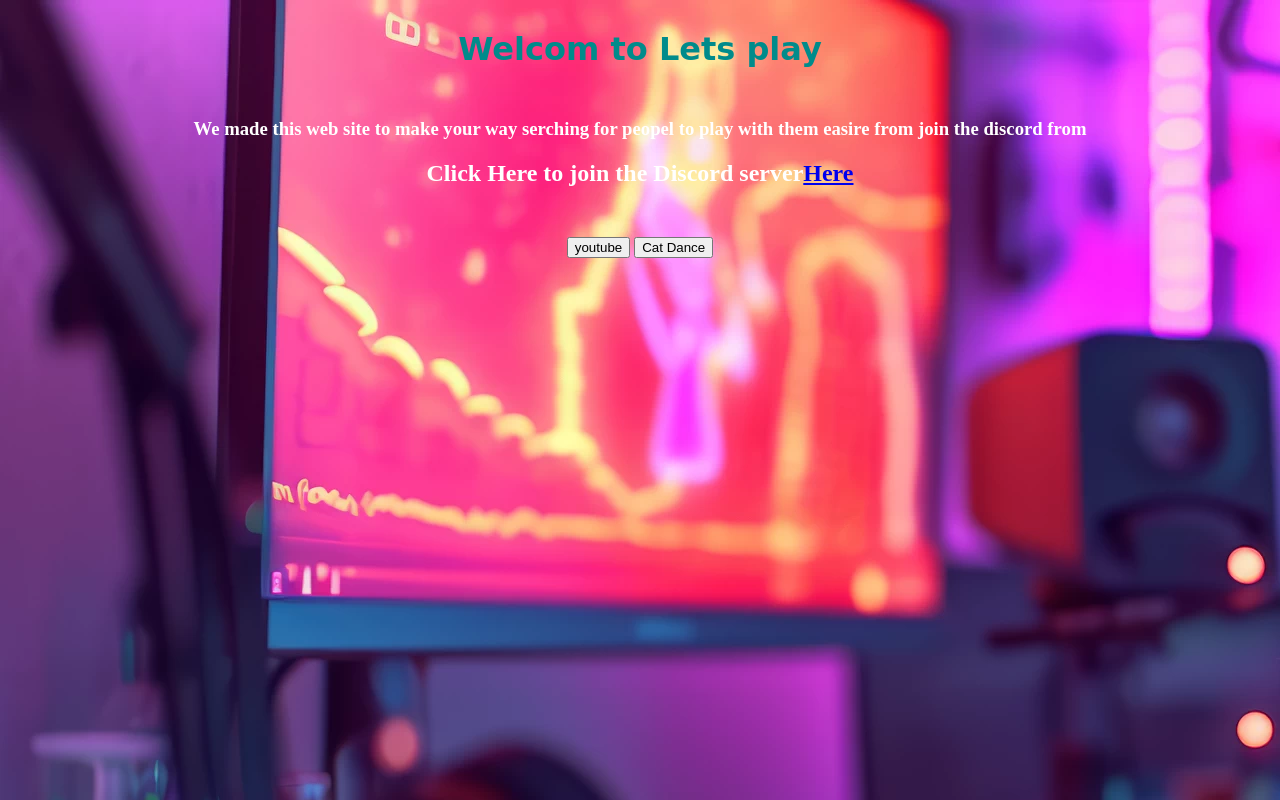
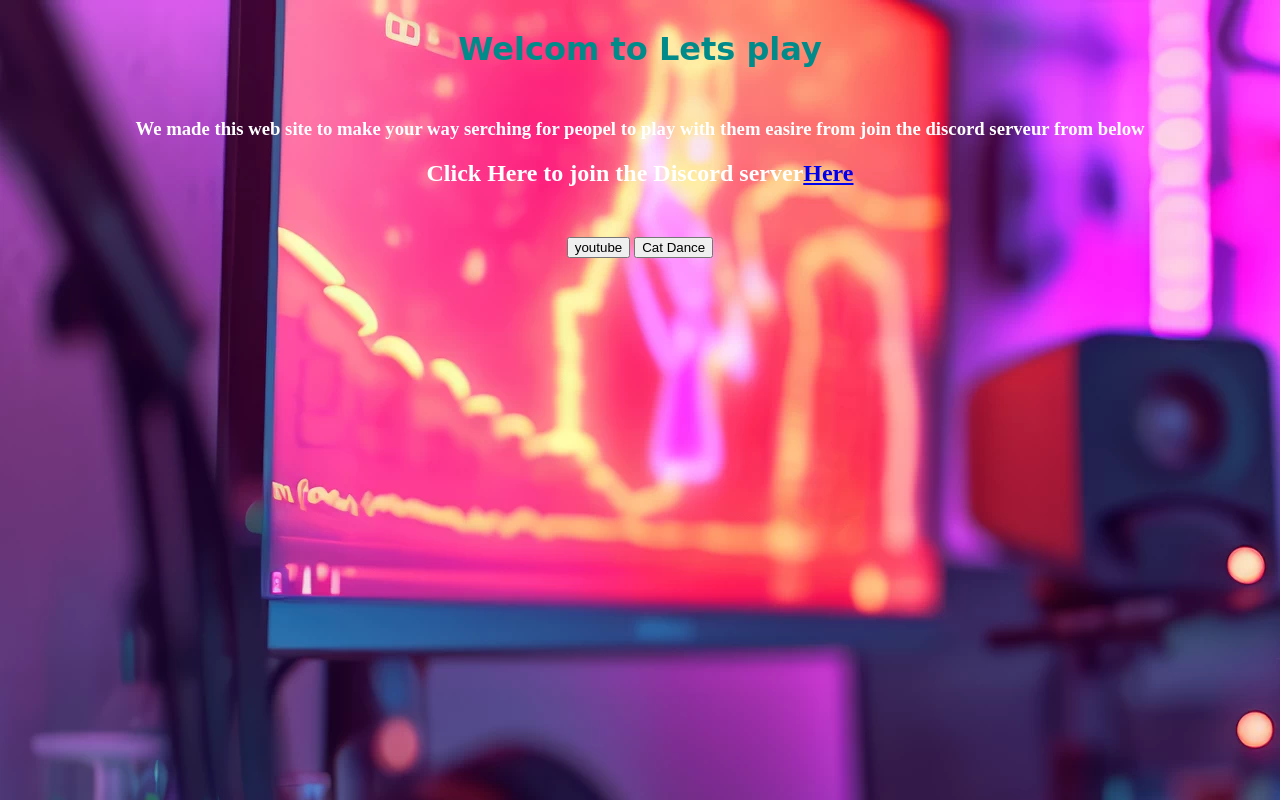
Before and after one commit to mustapha940/how, a plain HTML site: page index.html in a window 1280 px wide. Drawn offline with Linux system fonts and the light colour scheme.

Commit message:
index.html

```diff
--- a/index.html
+++ b/index.html
@@ -10,7 +10,7 @@
 <div id="one">
 <h1>Welcom to Lets play</h1>
 </div>
-<h3 id="two">We made this web site to make your way serching for peopel to play with them easire from join the discord from</h3>
+<h3 id="two">We made this web site to make your way serching for peopel to play with them easire from join the discord serveur from below</h3>
 <h2 id="thre">Click Here to join the Discord server<a href="https://discord.gg/SM8qhV5c" target="_blank">Here</a></h2>
 <div id="four">
 <a href="https://www.youtube.com/@blackff4498"><button>youtube</button></a>
```
